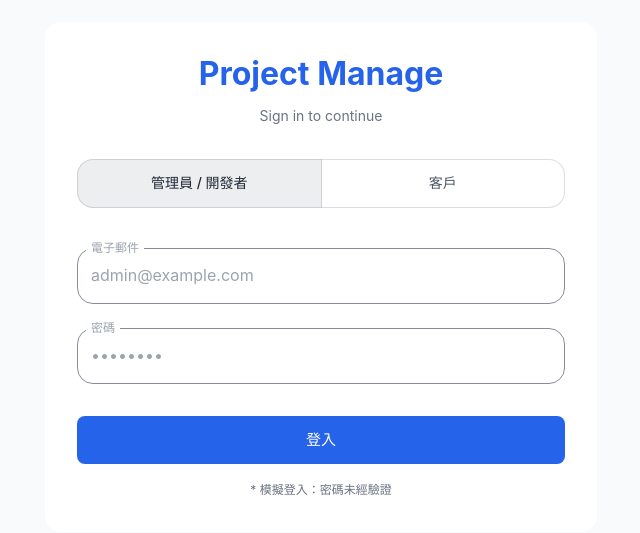
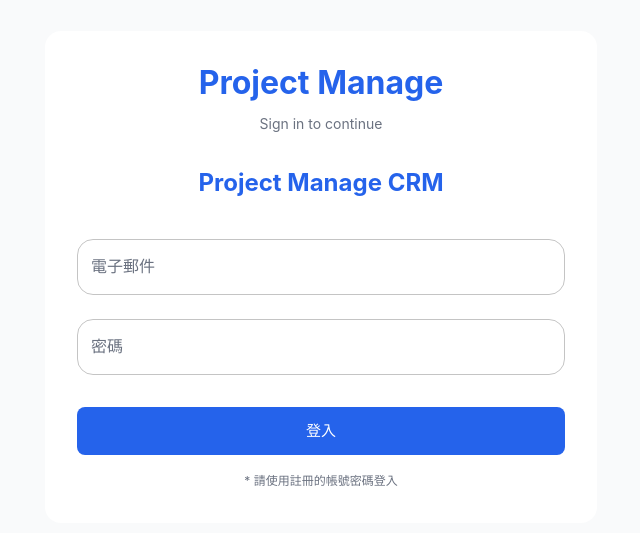
Before and after one commit to billwei1107/project-manage, a React (Vite) app in the folder frontend-web/: page /login in a window 1280 px wide. Shown: the part 123-656 px from the top of the page, without its empty margins (319-959 px from the left). Built offline with nearby package versions, Linux system fonts and the light colour scheme.

Commit message:
feat(auth): integrate frontend with real backend api

```diff
--- /dev/null
+++ b/frontend-web/src/api/axios.ts
@@ -0,0 +1,42 @@
+import axios from 'axios';
+
+/**
+ * @file axios.ts
+ * @description Axios instance configuration
+ * @description_en Configures base URL and interceptors for API requests
+ * @description_zh 設定 API 請求的 Base URL 與攔截器
+ */
+
+const api = axios.create({
+    baseURL: '/api', // Proxy handles this in Dev / Nginx handles in Prod
+    headers: {
+        'Content-Type': 'application/json',
+    },
+});
+
+// Request Interceptor: Attach Token
+api.interceptors.request.use(
+    (config) => {
+        const token = localStorage.getItem('token');
+        if (token) {
+            config.headers.Authorization = `Bearer ${token}`;
+        }
+        return config;
+    },
+    (error) => Promise.reject(error)
+);
+
+// Response Interceptor: Handle Errors (e.g., 401)
+api.interceptors.response.use(
+    (response) => response,
+    (error) => {
+        if (error.response?.status === 401) {
+            // Token expired or invalid
+            localStorage.removeItem('token');
+            window.location.href = '/login';
+        }
+        return Promise.reject(error);
+    }
+);
+
+export default api;
--- a/frontend-web/src/pages/Login.tsx
+++ b/frontend-web/src/pages/Login.tsx
@@ -1,59 +1,52 @@
 import { useState } from 'react';
-import { Box, Button, TextField, ToggleButton, ToggleButtonGroup, Typography } from '@mui/material';
+import { Box, Button, TextField, Typography, Alert, CircularProgress } from '@mui/material';
 import { useNavigate } from 'react-router-dom';
-import { useAuthStore, type UserRole } from '../stores/useAuthStore';
+import { useAuthStore } from '../stores/useAuthStore';
 
 /**
  * @file Login.tsx
  * @description Login Page
- * @description_en Mock login form with role selection
- * @description_zh 模擬登入表單，包含角色選擇功能
+ * @description_en Real login form with API integration
+ * @description_zh 真實登入表單，整合後端 API
  */
 
 export default function Login() {
     const navigate = useNavigate();
-    const login = useAuthStore((state) => state.login);
-    const [role, setRole] = useState<UserRole>('ADMIN');
+    const { login, isLoading, error } = useAuthStore();
+    const [email, setEmail] = useState('');
+    const [password, setPassword] = useState('');
 
-    const handleLogin = () => {
-        // Mock Login Logic
-        login({
-            id: '1',
-            name: role === 'ADMIN' ? 'Admin User' : 'Client User',
-            email: `${role.toLowerCase()}@example.com`,
-            role: role,
-        });
+    const handleLogin = async () => {
+        if (!email || !password) return;
 
-        // Redirect based on role
-        if (role === 'CLIENT') {
-            navigate('/client');
-        } else {
-            navigate('/admin');
+        try {
+            await login(email, password);
+            navigate('/'); // Redirect to Dashboard on success
+        } catch (err) {
+            console.error("Login failed:", err);
         }
     };
 
     return (
         <Box sx={{ width: '100%' }}>
-            <Box sx={{ mb: 3, display: 'flex', justifyContent: 'center' }}>
-                <ToggleButtonGroup
-                    value={role}
-                    exclusive
-                    onChange={(_, newRole) => newRole && setRole(newRole)}
-                    aria-label="role selection"
-                    fullWidth
-                >
-                    <ToggleButton value="ADMIN">管理員 / 開發者</ToggleButton>
-                    <ToggleButton value="CLIENT">客戶</ToggleButton>
-                </ToggleButtonGroup>
-            </Box>
+            <Typography variant="h5" sx={{ mb: 3, fontWeight: 700, textAlign: 'center', color: 'primary.main' }}>
+                Project Manage CRM
+            </Typography>
+
+            {error && (
+                <Alert severity="error" sx={{ mb: 2 }}>
+                    {error}
+                </Alert>
+            )}
 
             <TextField
                 fullWidth
                 label="電子郵件"
                 variant="outlined"
                 margin="normal"
-                defaultValue="admin@example.com"
-                disabled
+                value={email}
+                onChange={(e) => setEmail(e.target.value)}
+                disabled={isLoading}
             />
 
             <TextField
@@ -62,22 +55,27 @@ export default function Login() {
                 type="password"
                 variant="outlined"
                 margin="normal"
-                defaultValue="password"
-                disabled
+                value={password}
+                onChange={(e) => setPassword(e.target.value)}
+                disabled={isLoading}
+                onKeyPress={(e) => {
+                    if (e.key === 'Enter') handleLogin();
+                }}
             />
 
             <Button
                 fullWidth
                 variant="contained"
                 size="large"
-                sx={{ mt: 3 }}
+                sx={{ mt: 3, height: 48 }}
                 onClick={handleLogin}
+                disabled={isLoading}
             >
-                登入
+                {isLoading ? <CircularProgress size={24} /> : '登入'}
             </Button>
 
             <Typography variant="caption" display="block" sx={{ mt: 2, textAlign: 'center', color: 'text.secondary' }}>
-                * 模擬登入：密碼未經驗證
+                * 請使用註冊的帳號密碼登入
             </Typography>
         </Box>
     );
--- a/frontend-web/src/stores/useAuthStore.ts
+++ b/frontend-web/src/stores/useAuthStore.ts
@@ -20,15 +20,39 @@ export interface User {
 interface AuthState {
     user: User | null;
     isAuthenticated: boolean;
-    login: (user: User) => void;
+    isLoading: boolean;
+    error: string | null;
+    login: (email: string, password: string) => Promise<void>;
     logout: () => void;
 }
 
+import api from '../api/axios';
+
 export const useAuthStore = create<AuthState>((set) => ({
     user: null,
-    isAuthenticated: false,
+    isAuthenticated: !!localStorage.getItem('token'),
+    isLoading: false,
+    error: null,
 
-    login: (user) => set({ user, isAuthenticated: true }),
+    login: async (email, password) => {
+        set({ isLoading: true, error: null });
+        try {
+            const response = await api.post('/auth/login', { email, password });
+            const { token, user } = response.data;
 
-    logout: () => set({ user: null, isAuthenticated: false }),
+            localStorage.setItem('token', token);
+            set({ user, isAuthenticated: true, isLoading: false });
+        } catch (err: any) {
+            set({
+                error: err.response?.data?.message || 'Login failed',
+                isLoading: false
+            });
+            throw err;
+        }
+    },
+
+    logout: () => {
+        localStorage.removeItem('token');
+        set({ user: null, isAuthenticated: false });
+    },
 }));
--- a/frontend-web/vite.config.ts
+++ b/frontend-web/vite.config.ts
@@ -13,5 +13,12 @@ export default defineConfig({
   server: {
     port: 5174,
     host: true,
+    proxy: {
+      '/api': {
+        target: 'http://localhost:8081',
+        changeOrigin: true,
+        secure: false,
+      },
+    },
   }
 })
```
